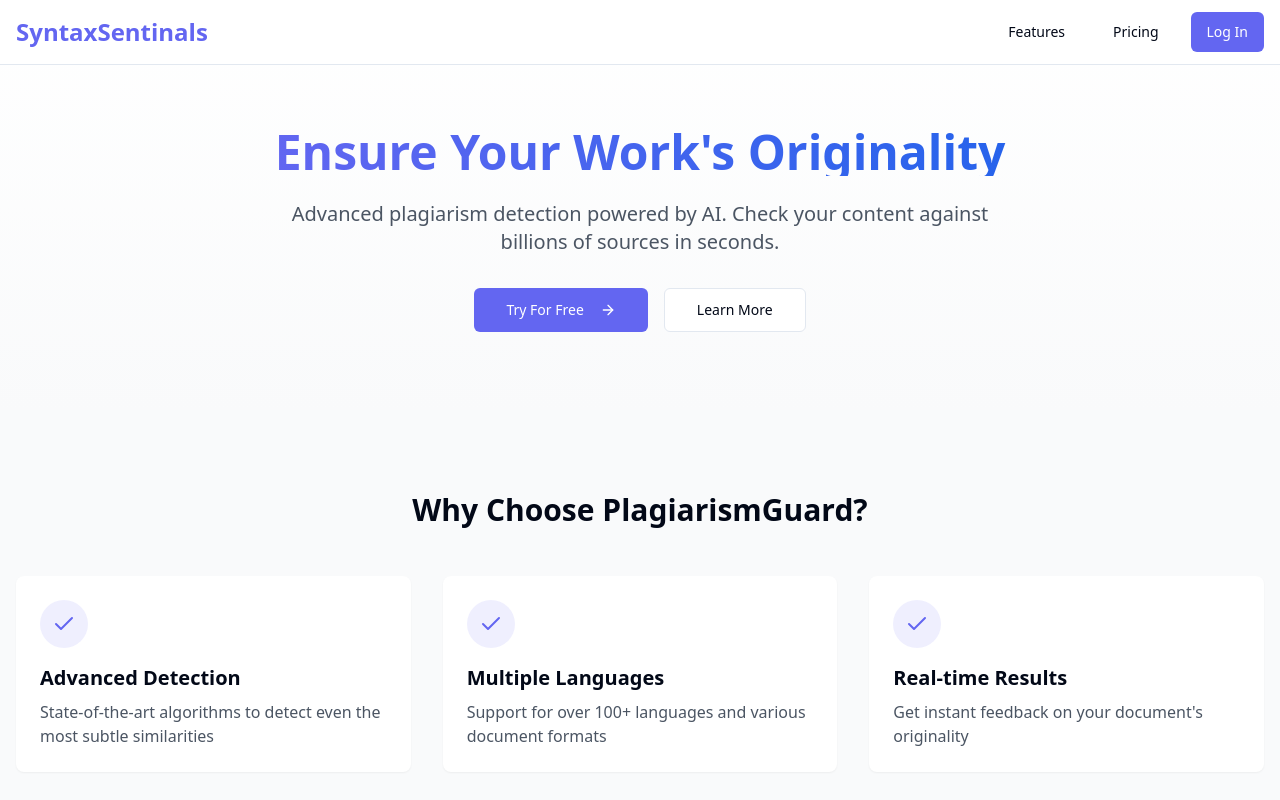
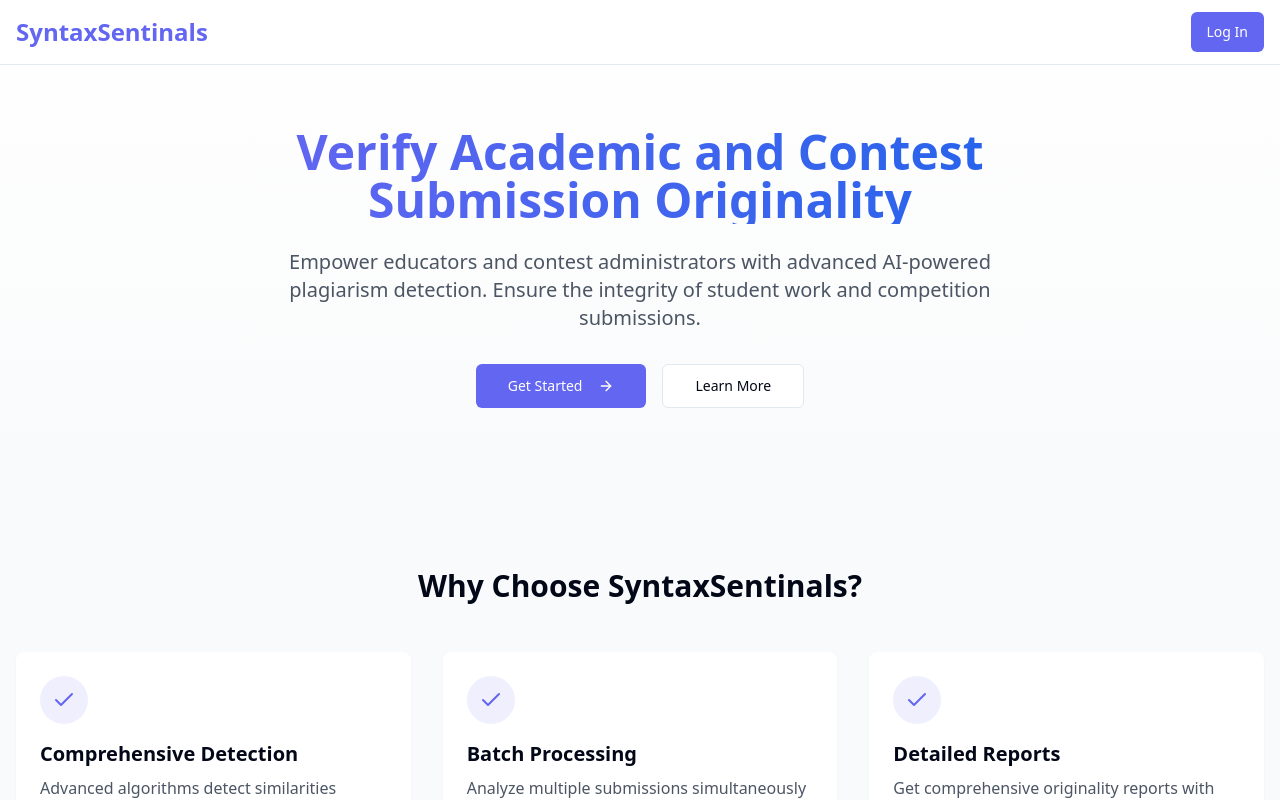
Before and after one commit to MohammadMohsinKhan/plagiarism-portal, a React (Vite) app: page / in a window 1280 px wide. Shown: the top 800 px of the page. Built offline with nearby package versions, Linux system fonts and the light colour scheme.

Commit message:
Remove Pricing and Features Content
Reword the content to focus on the product's use case for professors and contest administrators, ensuring the originality of student and contest submissions.
[skip gpt_engineer]

```diff
--- a/src/components/Features.tsx
+++ b/src/components/Features.tsx
@@ -2,16 +2,16 @@ import { Check } from "lucide-react";
 
 const features = [
   {
-    title: "Advanced Detection",
-    description: "State-of-the-art algorithms to detect even the most subtle similarities",
+    title: "Comprehensive Detection",
+    description: "Advanced algorithms detect similarities across multiple languages and document formats",
   },
   {
-    title: "Multiple Languages",
-    description: "Support for over 100+ languages and various document formats",
+    title: "Batch Processing",
+    description: "Analyze multiple submissions simultaneously for efficient grading and evaluation",
   },
   {
-    title: "Real-time Results",
-    description: "Get instant feedback on your document's originality",
+    title: "Detailed Reports",
+    description: "Get comprehensive originality reports with source citations and similarity percentages",
   },
 ];
 
@@ -20,7 +20,7 @@ const Features = () => {
     <section className="py-20 bg-gray-50">
       <div className="container mx-auto px-4">
         <h2 className="text-3xl font-bold text-center mb-12">
-          Why Choose PlagiarismGuard?
+          Why Choose SyntaxSentinals?
         </h2>
         <div className="grid md:grid-cols-3 gap-8">
           {features.map((feature, index) => (
--- a/src/components/Navbar.tsx
+++ b/src/components/Navbar.tsx
@@ -9,12 +9,6 @@ const Navbar = () => {
           SyntaxSentinals
         </Link>
         <div className="flex gap-4 items-center">
-          <Button variant="ghost" asChild>
-            <Link to="/features">Features</Link>
-          </Button>
-          <Button variant="ghost" asChild>
-            <Link to="/pricing">Pricing</Link>
-          </Button>
           <Button className="bg-primary hover:bg-primary/90" asChild>
             <Link to="/login">Log In</Link>
           </Button>
--- a/src/pages/Index.tsx
+++ b/src/pages/Index.tsx
@@ -13,14 +13,14 @@ const Index = () => {
         <div className="container mx-auto px-4">
           <div className="max-w-3xl mx-auto text-center">
             <h1 className="text-5xl font-bold mb-6 bg-clip-text text-transparent bg-gradient-to-r from-primary to-blue-600">
-              Ensure Your Work's Originality
+              Verify Academic and Contest Submission Originality
             </h1>
             <p className="text-xl text-gray-600 mb-8">
-              Advanced plagiarism detection powered by AI. Check your content against billions of sources in seconds.
+              Empower educators and contest administrators with advanced AI-powered plagiarism detection. Ensure the integrity of student work and competition submissions.
             </p>
             <div className="flex gap-4 justify-center">
               <Button size="lg" className="bg-primary hover:bg-primary/90">
-                Try For Free
+                Get Started
                 <ArrowRight className="ml-2 h-5 w-5" />
               </Button>
               <Button size="lg" variant="outline">
@@ -42,9 +42,9 @@ const Index = () => {
           <div className="max-w-3xl mx-auto">
             <div className="space-y-8">
               {[
-                { step: "1", text: "Upload your document" },
-                { step: "2", text: "Our AI analyzes your content" },
-                { step: "3", text: "Review detailed originality report" },
+                { step: "1", text: "Upload student or contestant submissions" },
+                { step: "2", text: "Our AI analyzes content against extensive databases" },
+                { step: "3", text: "Review detailed originality reports" },
               ].map((item) => (
                 <div key={item.step} className="flex items-center gap-4">
                   <div className="h-10 w-10 rounded-full bg-primary text-white flex items-center justify-center font-bold">
@@ -62,7 +62,7 @@ const Index = () => {
       <footer className="bg-gray-50 py-12">
         <div className="container mx-auto px-4">
           <div className="text-center text-gray-600">
-            <p>© 2024 PlagiarismGuard. All rights reserved.</p>
+            <p>© 2024 SyntaxSentinals. All rights reserved.</p>
           </div>
         </div>
       </footer>
```
